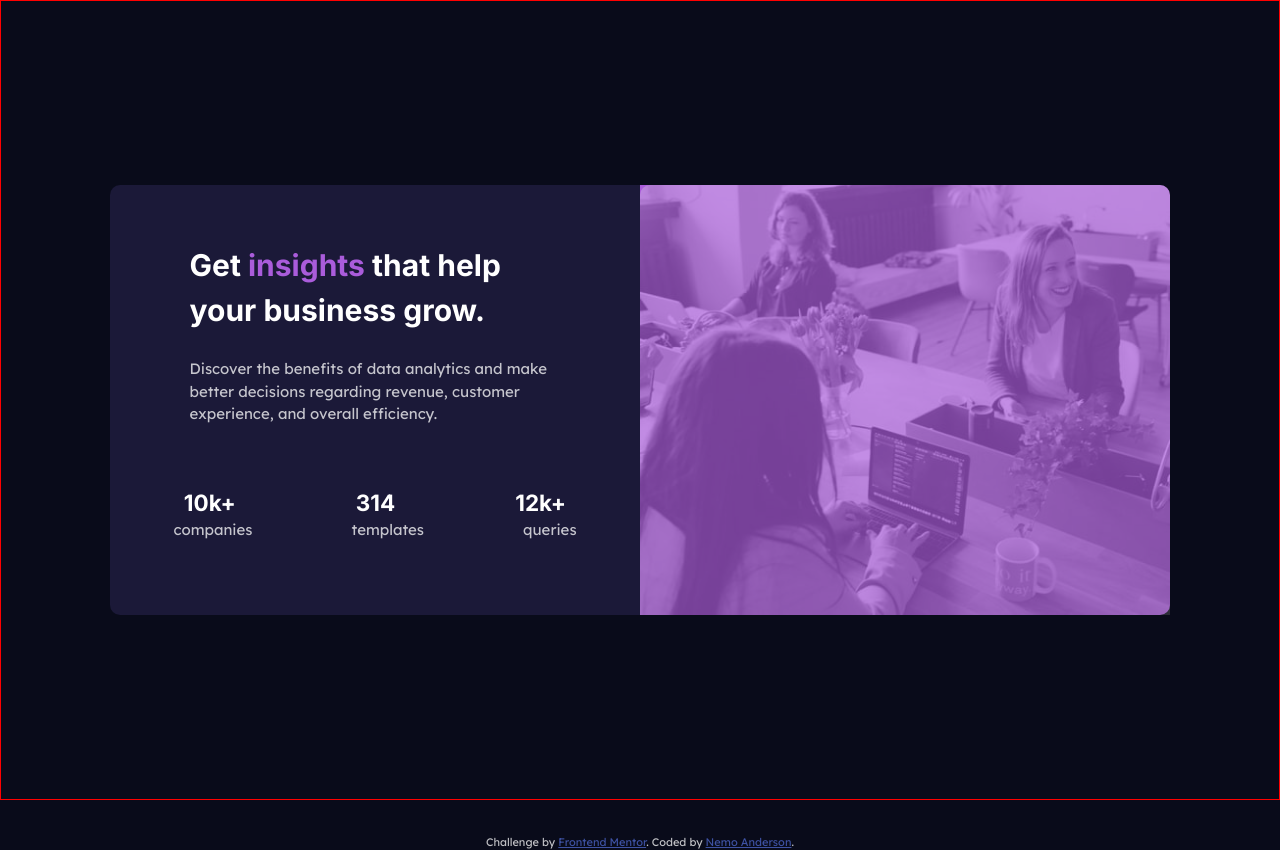
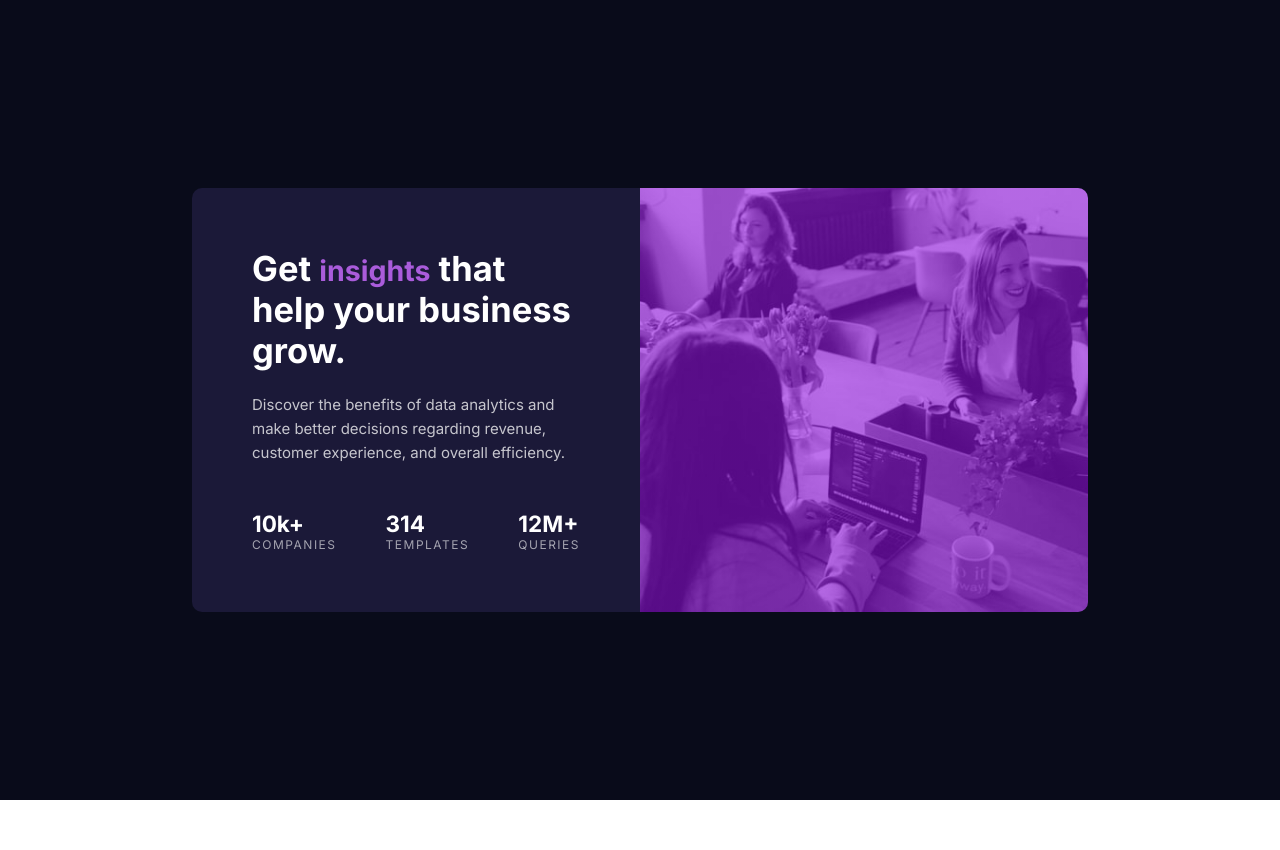
Before and after one commit to nemoanderson/stats-preview-card-component-main-copy, a plain HTML site: page index.html in a window 1280 px wide. After the commit the page ends 800 px from the top, so only its background shows below. Drawn offline with Linux system fonts and the light colour scheme.

Commit message:
trying a different code still has :bug:

```diff
--- a/index.html
+++ b/index.html
@@ -3,74 +3,42 @@
   <head>
     <meta charset="UTF-8" />
     <meta name="viewport" content="width=device-width, initial-scale=1.0" />
-    <!-- displays site properly based on user's device -->
-    <meta
-      name="description"
-      content="For better insights to help your business grow.
-      Discover the benefits of data analytics and make better decisions regarding revenue, customer experience, and overall efficiency. "
-    />
-    <link
-      rel="icon"
-      type="image/png"
-      sizes="32x32"
-      href="./images/favicon-32x32.png"
-    />
-    <link rel="stylesheet" href="style.css" />
-
-    <link rel="preconnect" href="https://fonts.googleapis.com" />
-    <link rel="preconnect" href="https://fonts.gstatic.com" crossorigin />
-    <link
-      href="https://fonts.googleapis.com/css2?family=Inter:ital,opsz,wght@0,14..32,100..900;1,14..32,100..900&family=Lexend+Deca:wght@100..900&display=swap"
-      rel="stylesheet"
-    />
-
-    <title>Frontend Mentor | Stats preview card component</title>
+    <meta http-equiv="X-UA-Compatible" content="ie=edge" />
+    <link rel="stylesheet" href="style2.css" />
+    <title>Document</title>
   </head>
   <body>
-    <main>
+    <div class="container">
       <!-- Content on the left -->
+      <div class="card">
         <section class="info">
-        <h1 class="heading font-inter">
+          <h1>
             Get <span class="highlight">insights</span> that help your business
             grow.
           </h1>
-        <p class="info-p font-lexend">
+          <p>
             Discover the benefits of data analytics and make better decisions
             regarding revenue, customer experience, and overall efficiency.
           </p>
           <div class="stats">
-          <div class="stat-top font-inter">
-            <h2 class="stat-heading">10k+</h2>
-            <h2 class="stat-heading">314</h2>
-            <h2 class="stat-heading">12k+</h2>
+            <div class="companies">
+              <div class="number">10k+</div>
+              <div class="name">Companies</div>
             </div>
-          <div class="stat-bottom font-lexend">
-            <p class="stat-info">companies</p>
-            <p class="stat-info">templates</p>
-            <p class="stat-info">queries</p>
+            <div class="templates">
+              <div class="number">314</div>
+              <div class="name">Templates</div>
+            </div>
+            <div class="queries">
+              <div class="number">12M+</div>
+              <div class="name">Queries</div>
             </div>
           </div>
         </section>
 
         <!-- Image on the right -->
-      <section class="img">
-        <img
-          src="./images/image-header-desktop.jpg"
-          alt="women at a meeting"
-          class="main-img"
-        />
-        <img src="images/image-header-mobile.jpg" alt="image-header-mobile" class="mobile-img">
-
-      </section>
-    </main>
-
-    <footer>
-      <div class="attribution">
-        Challenge by
-        <a href="https://www.frontendmentor.io?ref=challenge" target="_blank"
-          >Frontend Mentor</a
-        >. Coded by <a href="#">Nemo Anderson</a>.
+        <section class="card-img"></section>
       </div>
-    </footer>
+    </div>
   </body>
 </html>
--- a/style.css
+++ b/style.css
@@ -1,280 +1,137 @@
-/* reset */
+@import url("https://fonts.googleapis.com/css2?family=Inter:wght@400;700&family=Lexend+Deca&display=swap");
 
-/* 1. Use a more-intuitive box-sizing model */
-*,
-*::before,
-*::after {
+* {
   margin: 0;
   padding: 0;
   box-sizing: border-box;
+  font-size: 15px;
+  font-family: "Inter", sans-serif;
 }
 
-/* 2. Remove default margin */
-* {
-  margin: 0;
+:root {
+  --main-bg: hsl(233, 47%, 7%);
+  --card-bg: hsl(244, 38%, 16%);
+  --accent: hsl(277, 64%, 61%);
+  --main-pg: hsla(0, 0%, 100%, 0.75);
+  --stat-head: hsla(0, 0%, 100%, 0.6);
+  --White: hsl(0, 0%, 100%);
 }
 
-body {
-  /* 3. Add accessible line-height */
-  line-height: 1.5;
-  /* 4. Improve text rendering */
-  -webkit-font-smoothing: antialiased;
+.container {
+  width: 100vw;
+  height: 100vh;
+  background: var(--main-bg);
+  color: var(--White);
+  display: flex;
+  align-items: center;
+  justify-content: center;
 }
 
-/* 5. Improve media defaults */
-img,
-picture,
-video,
-canvas,
-svg {
-  display: block;
-  max-width: 100%;
+.stats {
+  font-family: "Lexend Deca", sans-serif;
 }
 
-/* 6. Inherit fonts for form controls */
-input,
-button,
-textarea,
-select {
-  font: inherit;
+.card {
+  width: 70vw;
+  background: var(--card-bg);
+  border-radius: 10px;
+  margin: 0 auto;
+  display: flex;
 }
 
-/* 7. Avoid text overflows */
-p,
-h1,
-h2,
-h3,
-h4,
-h5,
-h6 {
-  overflow-wrap: break-word;
+.card .info {
+  width: 50%;
+  padding: 4rem;
 }
 
-/* 8. Improve line wrapping */
-p {
-  text-wrap: pretty;
-}
-h1,
-h2,
-h3,
-h4,
-h5,
-h6 {
-  text-wrap: balance;
-}
-
-/*
-    9. Create a root stacking context
-  */
-#root,
-#__next {
-  isolation: isolate;
-}
-/* Content */
-:root {
-  /* Primary */
-
-  /* main background */
-  --Very-dark-blue: hsl(233, 47%, 7%);
-  /* card background */
-  --Dark-desaturated-blue: hsl(244, 38%, 16%);
-  /* accent */
-  --Soft-violet: hsl(277, 64%, 61%);
-
-  /* Neutral */
-
-  /* main heading, stats */
-  --white: hsl(0, 0%, 100%);
-  /* main paragraph */
-  --Slightly-transparent-white: hsla(0, 0%, 100%, 0.75);
-  /* stat headings */
-  --slightly-transparent-white-h: hsla(0, 0%, 100%, 0.6);
-
-  /* fonts */
-  --ff-inter: inter, san-serif;
-  --ff-lexend-deca: "Lexend Deca", san-serif;
-  --reg: 400;
-  --bold: 700;
-
-  --h: 430px;
-  --w: 530px;
-}
-
-body {
-  font-size: 15px;
-  background: var(--Very-dark-blue);
-}
-
-main {
-  display: flex;
-  justify-content: center;
-  align-items: center;
-  min-height: 100vh;
-  width: 100%;
-  border: red solid 1px;
-}
-
-footer {
-  height: 50px;
-  width: 100%;
-  position: relative;
-
-  display: flex;
-  justify-content: center;
-  align-items: center;
-  bottom: 0;
-  left: 0;
-  color: var(--Slightly-transparent-white);
-  font-family: var(--ff-lexend-deca);
-  font-weight: 400;
-  font-style: normal;
-  font-size: 9px;
-}
-
-img {
-  max-height: 100%;
-  max-width: 100%;
-  border-radius: 10px 10px 0 0;
-}
-
-/************* Content Left *************/
-
-.info {
-  height: var(--h);
-  width: var(--w);
-  background-color: var(--Dark-desaturated-blue);
-  color: var(--Slightly-transparent-white);
-  display: flex;
-  flex-direction: column;
-  justify-content: center;
-  align-items: center;
-  border-radius: 10px 0 0 10px;
-}
-
-/* Fonts classes */
-.font-inter {
-  font-family: var(--ff-inter), Verdana, Geneva, Tahoma, sans-serif;
-  font-weight: 700;
-  font-style: normal;
-}
-
-.font-lexend {
-  font-family: var(--ff-lexend-deca), Arial, Helvetica, sans-serif;
-  font-weight: 400;
-  font-style: normal;
-}
-/* Fonts classes end */
-
-.heading {
-  color: var(--white);
-  font-size: 2em;
-  width: 70%;
+.card .info h1 {
+  font-size: 2.3rem;
+  margin-bottom: 0.1rem;
 }
 
 .highlight {
-  color: var(--Soft-violet);
+  color: var(--accent);
+  font-size: 1.9rem;
 }
 
-.info-p {
-  width: 70%;
-  margin-top: 25px;
+.card .info p {
+  color: var(--main-pg);
+  font-size: 1rem;
+  line-height: 1.6rem;
+  margin: 1.5rem 0 3rem 0;
 }
 
-.stat-heading {
-  color: var(--white);
+.card .stats {
+  display: flex;
+  justify-content: space-between;
 }
 
-.stat-info {
-  color: var(--Slightly-transparent-white);
+.card .stats .number {
+  font-size: 1.5rem;
+  font-weight: 700;
 }
 
-.stat-top {
-  display: flex;
-  padding: 20px auto;
-  margin-top: 60px;
+.card .stats .name {
+  font-size: 0.8rem;
+  color: var(--stat-head);
+  letter-spacing: 0.1rem;
+  text-transform: uppercase;
 }
 
-.stat-top h2 {
-  margin: auto 60px;
-}
-
-.stat-bottom {
-  display: flex;
-}
-
-.stat-bottom p {
-  margin: 0 auto 15px;
-}
-
-/************* Photo Right ****************/
-.img {
-  background-color: var(--Soft-violet);
+.card .card-img {
+  width: 50%;
+  border-radius: 0 10px 10px 0;
+  background: linear-gradient(
+      0deg,
+      hsla(277, 86%, 47%, 0.6) 0%,
+      hsla(277, 86%, 47%, 0.6) 100%
+    ),
+    url(images/image-header-desktop.jpg) center no-repeat;
+  background-size: cover;
+  padding: 1.5rem;
   border-radius: 0 10px 10px 0;
 }
 
-.img img {
-  opacity: 0.3;
+/*  media queries */
+@media (max-width: 375px) {
+  .card {
+    flex-direction: column-reverse;
+    justify-content: space-between;
+    width: 90vw;
+    height: 90vh;
+  }
+  .card .info {
+    width: 100%;
+    text-align: center;
+    padding: 1.5rem;
+  }
+  .card .card-img {
+    width: auto;
+    height: 50vh;
+    text-align: center;
+    padding: 1.5rem;
+    border-radius: 10px 10px 0 0;
+    background: linear-gradient(
+        0deg,
+        hsla(277, 86%, 47%, 0.6) 0%,
+        hsla(277, 86%, 47%, 0.6) 100%
+      ),
+      url(images/image-header-mobile.jpg) center no-repeat;
+    background-size: cover;
   }
 
-.main-img {
-  height: var(--h);
-  width: var(--w);
+  .card .stats {
+    flex-direction: column;
+    text-align: center;
   }
 
-.mobile-img {
-  display: none;
+  .card .stats .companies,
+  .card .stats .templates,
+  .card .stats .queries {
+    margin-bottom: 1rem;
   }
 
-
-@media (orientation: portrait), (max-width: 576px) {
-    main {
-        width: 540px;
-    }
-    .desktop-img {
-        display: none;
-    }
-    .mobile-img {
-        display: block;
-        flex-direction: column;
-
+  .number {
+    padding: 0.5rem;
   }
 }
-/*
-@media screen and (min-width: 768px) {
-    main {
-        width: 720px;
-    }
-    .mobile-img {
-        display: none;
-    }
-}
-
-@media screen and (min-width: 992px) {
-    main {
-        width: 960px;
-    }
-    .desktop-img {
-        display: block;
-    }
-}
-
-@media screen and (min-width: 1200px) {
-    main {
-        width: 1140px;
-
-    }
-
-}
-*/
-
-/* Footer */
-.attribution {
-  font-size: 11px;
-  text-align: center;
-  position: absolute;
-  bottom: 0;
-}
-.attribution a {
-  color: hsl(228, 45%, 44%);
-}
-*/
```
Lines whose indentation alone changed are shown as unchanged.
